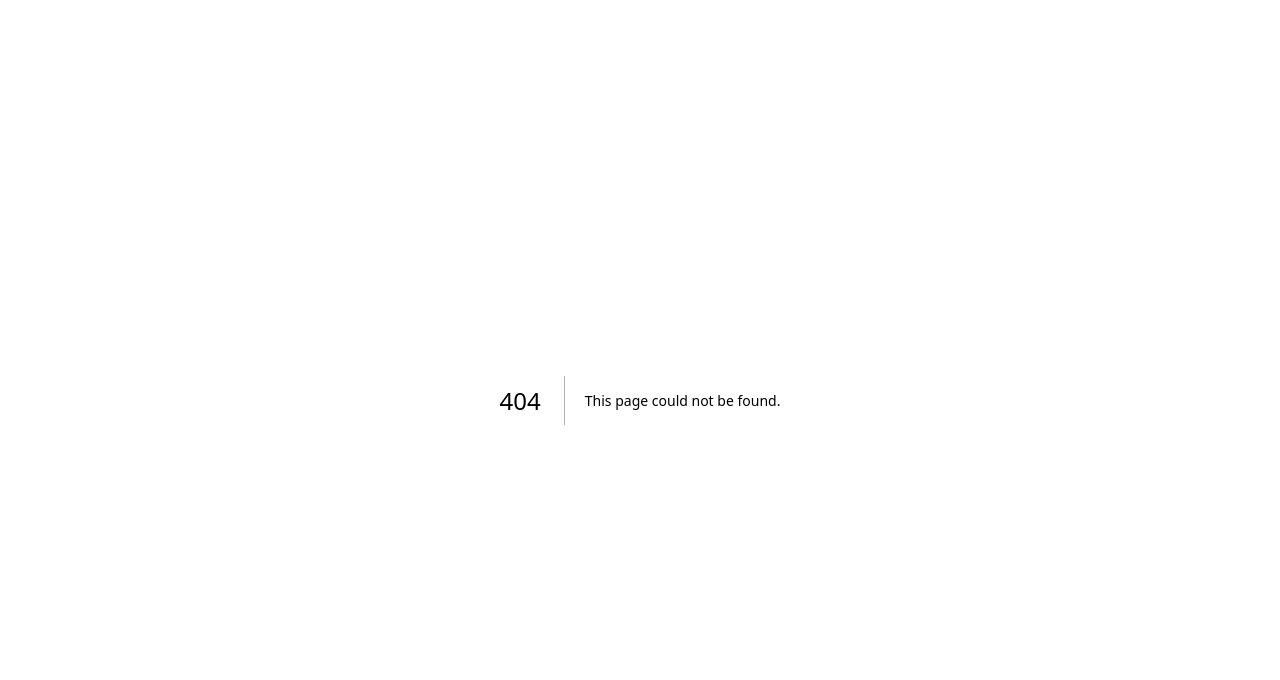
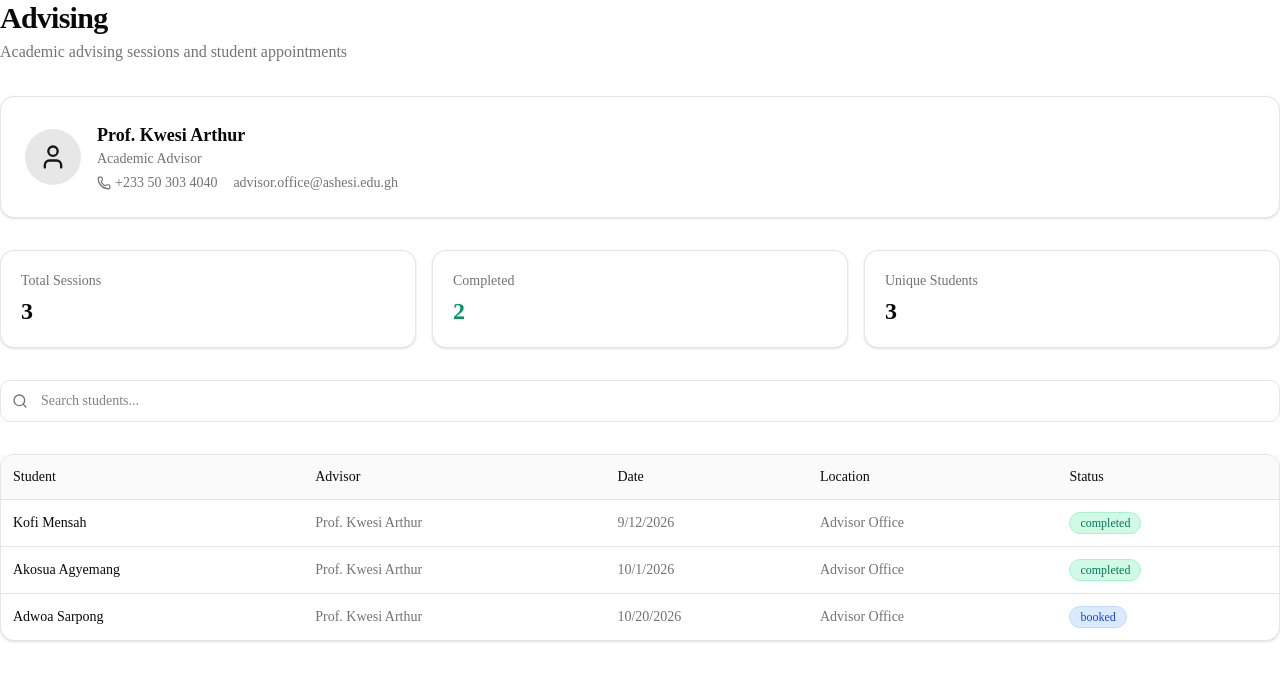
Before and after one commit to adoumouangnamouemmanuel/freshers_hub, a Next.js app in the folder apps/web/: page /dashboard/advising in a window 1280 px wide. Before the commit this address had no page. Shown: the top 680 px of the page. Built offline with nearby package versions, Linux system fonts and the light colour scheme.

Commit message:
feat: advising page

```diff
--- /dev/null
+++ b/apps/web/app/dashboard/advising/page.tsx
@@ -0,0 +1,151 @@
+"use client";
+
+import { useState } from "react";
+import { Search, User, Phone } from "lucide-react";
+import { mockSessions, mockUsers } from "@/lib/mock-data";
+
+function StatusBadge({ status }: { status: string }) {
+  const colors: Record<string, string> = {
+    completed: "bg-emerald-100 text-emerald-700 border-emerald-200",
+    booked: "bg-blue-100 text-blue-700 border-blue-200",
+    cancelled: "bg-red-100 text-red-700 border-red-200",
+    rescheduled: "bg-amber-100 text-amber-700 border-amber-200",
+    no_show: "bg-gray-100 text-gray-700 border-gray-200",
+  };
+  return (
+    <span
+      className={`inline-flex items-center px-2.5 py-0.5 rounded-full text-xs font-medium border ${
+        colors[status] || "bg-gray-100 text-gray-700"
+      }`}
+    >
+      {status.replace("_", " ")}
+    </span>
+  );
+}
+
+export default function AdvisingPage() {
+  const [search, setSearch] = useState("");
+
+  const advisingSessions = mockSessions.filter(
+    (s) => s.unit_name === "Advising"
+  );
+  const advisor = mockUsers.find((u) => u.roles.includes("advisor"));
+
+  const filtered = advisingSessions.filter((s) =>
+    s.student_name.toLowerCase().includes(search.toLowerCase())
+  );
+
+  const completed = advisingSessions.filter(
+    (s) => s.status === "completed"
+  ).length;
+
+  return (
+    <div className="space-y-8">
+      <div>
+        <h1 className="text-3xl font-bold tracking-tight">Advising</h1>
+        <p className="text-muted-foreground mt-1">
+          Academic advising sessions and student appointments
+        </p>
+      </div>
+
+      {/* Advisor Info */}
+      {advisor && (
+        <div className="rounded-xl border bg-card p-6 shadow-sm">
+          <div className="flex items-center gap-4">
+            <div className="w-14 h-14 rounded-full bg-primary/10 flex items-center justify-center">
+              <User className="w-7 h-7 text-primary" />
+            </div>
+            <div>
+              <h2 className="text-lg font-semibold">
+                {advisor.full_name}
+              </h2>
+              <p className="text-sm text-muted-foreground">
+                Academic Advisor
+              </p>
+              <div className="flex items-center gap-4 mt-1 text-sm text-muted-foreground">
+                <span className="flex items-center gap-1">
+                  <Phone className="w-3.5 h-3.5" />
+                  {advisor.phone}
+                </span>
+                <span>{advisor.email}</span>
+              </div>
+            </div>
+          </div>
+        </div>
+      )}
+
+      {/* Stats */}
+      <div className="grid gap-4 grid-cols-1 sm:grid-cols-3">
+        <div className="rounded-xl border bg-card p-5 shadow-sm">
+          <p className="text-sm text-muted-foreground">Total Sessions</p>
+          <p className="text-2xl font-bold mt-1">
+            {advisingSessions.length}
+          </p>
+        </div>
+        <div className="rounded-xl border bg-card p-5 shadow-sm">
+          <p className="text-sm text-muted-foreground">Completed</p>
+          <p className="text-2xl font-bold mt-1 text-emerald-600">
+            {completed}
+          </p>
+        </div>
+        <div className="rounded-xl border bg-card p-5 shadow-sm">
+          <p className="text-sm text-muted-foreground">Unique Students</p>
+          <p className="text-2xl font-bold mt-1">
+            {new Set(advisingSessions.map((s) => s.student_id)).size}
+          </p>
+        </div>
+      </div>
+
+      {/* Search */}
+      <div className="relative">
+        <Search className="absolute left-3 top-1/2 -translate-y-1/2 w-4 h-4 text-muted-foreground" />
+        <input
+          type="text"
+          placeholder="Search students..."
+          value={search}
+          onChange={(e) => setSearch(e.target.value)}
+          className="w-full pl-10 pr-4 py-2.5 rounded-lg border bg-background text-sm focus:outline-none focus:ring-2 focus:ring-primary"
+        />
+      </div>
+
+      {/* Sessions Table */}
+      <div className="rounded-xl border bg-card shadow-sm">
+        <div className="overflow-x-auto">
+          <table className="w-full text-sm">
+            <thead>
+              <tr className="border-b bg-muted/50">
+                <th className="text-left p-3 font-medium">Student</th>
+                <th className="text-left p-3 font-medium">Advisor</th>
+                <th className="text-left p-3 font-medium">Date</th>
+                <th className="text-left p-3 font-medium">Location</th>
+                <th className="text-left p-3 font-medium">Status</th>
+              </tr>
+            </thead>
+            <tbody>
+              {filtered.map((s) => (
+                <tr key={s.id} className="border-b last:border-0 hover:bg-muted/30">
+                  <td className="p-3 font-medium">{s.student_name}</td>
+                  <td className="p-3 text-muted-foreground">
+                    {s.provider_name}
+                  </td>
+                  <td className="p-3 text-muted-foreground">
+                    {new Date(s.scheduled_at).toLocaleDateString()}
+                  </td>
+                  <td className="p-3 text-muted-foreground">{s.location}</td>
+                  <td className="p-3">
+                    <StatusBadge status={s.status} />
+                  </td>
+                </tr>
+              ))}
+            </tbody>
+          </table>
+        </div>
+        {filtered.length === 0 && (
+          <div className="p-12 text-center text-muted-foreground">
+            No advising sessions found.
+          </div>
+        )}
+      </div>
+    </div>
+  );
+}
```
